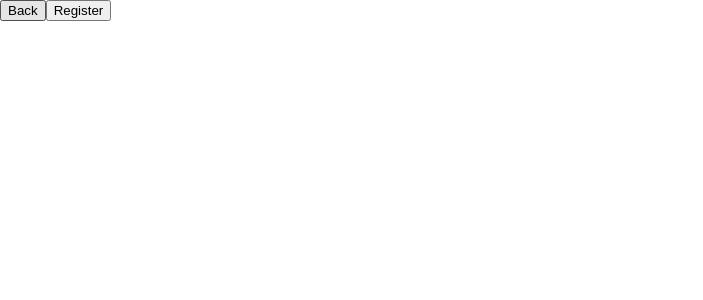
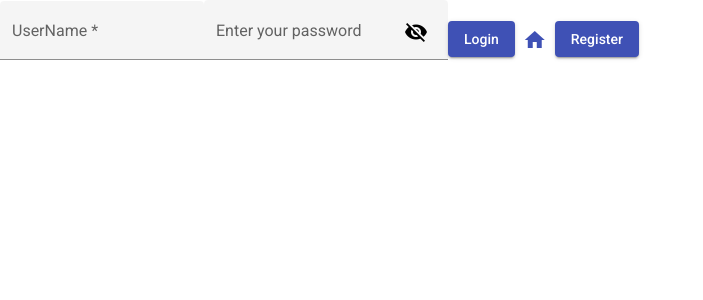
Before and after one commit to ajpulluvelil/pet_shop_ui, an Angular app: page /login in a window 1280 px wide. Shown: the top 300 px of the page, without its empty margins (0-703 px from the left). Built offline with nearby package versions, Linux system fonts and the light colour scheme.

Commit message:
PS-0001 - [WEB] Login form basic styles

```diff
--- a/src/app/app.module.ts
+++ b/src/app/app.module.ts
@@ -1,8 +1,15 @@
-import { NgModule } from '@angular/core';
+import { CUSTOM_ELEMENTS_SCHEMA, NgModule } from '@angular/core';
 import { BrowserModule } from '@angular/platform-browser';
 
 import { AppRoutingModule } from './app-routing.module';
 import { AppComponent } from './app.component';
+
+import { MatFormFieldModule, MAT_FORM_FIELD_DEFAULT_OPTIONS } from '@angular/material/form-field';
+import { BrowserAnimationsModule } from '@angular/platform-browser/animations';
+import { MatInputModule } from '@angular/material/input';
+import { MatRippleModule } from '@angular/material/core';
+import { FormsModule, ReactiveFormsModule } from '@angular/forms';
+import { MatButtonModule } from '@angular/material/button';
 
 @NgModule({
   declarations: [
@@ -10,9 +17,17 @@ import { AppComponent } from './app.component';
   ],
   imports: [
     BrowserModule,
-    AppRoutingModule
+    AppRoutingModule,
+    MatFormFieldModule,
+    BrowserAnimationsModule,
+    MatInputModule,
+    MatRippleModule,
+    ReactiveFormsModule,
+    FormsModule,
+    MatButtonModule
   ],
   providers: [],
-  bootstrap: [AppComponent]
+  bootstrap: [AppComponent],
+  schemas: [CUSTOM_ELEMENTS_SCHEMA]
 })
 export class AppModule { }
--- a/src/app/login-module/login.module.ts
+++ b/src/app/login-module/login.module.ts
@@ -1,10 +1,15 @@
-import { NgModule } from '@angular/core';
+import { CUSTOM_ELEMENTS_SCHEMA, NgModule } from '@angular/core';
 import { CommonModule } from '@angular/common';
 
 import { LoginRoutingModule } from './login-routing.module';
 import { UserRegistrationComponent } from './user-registration/user-registration.component';
 import { UserLoginComponent } from './user-login/user-login.component';
-
+import { MatFormFieldModule, MAT_FORM_FIELD_DEFAULT_OPTIONS } from '@angular/material/form-field';
+import { MatInputModule } from '@angular/material/input';
+import { MatRippleModule } from '@angular/material/core';
+import { FormsModule, ReactiveFormsModule } from '@angular/forms';
+import { MatIconModule } from '@angular/material/icon';
+import { MatButtonModule } from '@angular/material/button';
 
 @NgModule({
   declarations: [
@@ -13,7 +18,16 @@ import { UserLoginComponent } from './user-login/user-login.component';
   ],
   imports: [
     CommonModule,
-    LoginRoutingModule
-  ]
+    LoginRoutingModule,
+    MatFormFieldModule,
+    MatFormFieldModule,
+    MatInputModule,
+    MatRippleModule,
+    ReactiveFormsModule,
+    FormsModule,
+    MatIconModule,
+    MatButtonModule
+  ],
+  schemas: [CUSTOM_ELEMENTS_SCHEMA]
 })
 export class LoginModule { }
--- a/src/app/login-module/user-login/user-login.component.html
+++ b/src/app/login-module/user-login/user-login.component.html
@@ -1,6 +1,28 @@
-<div class="container">
-    <div class="form-container">
-        <button class="fall-back" (click)="publicSitRoute()">Back</button>
-        <button class="user-registration" (click)="userRegistration()">Register</button>
-    </div>
-</div>
+<form [formGroup]='loginForm' onsubmit="validateLogin()">
+    <mat-form-field class="example-full-width" appearance="fill">
+        <mat-label>UserName</mat-label>
+        <input matInput formControlName="userName" placeholder="Username">
+        <mat-error *ngIf="loginForm.controls.userName.hasError('required')">
+            Username is <strong>required</strong>
+        </mat-error>
+        <mat-error *ngIf="loginForm.controls.userName.hasError('minLegth')">
+            minLegth is <strong>required</strong>
+        </mat-error>
+    </mat-form-field>
+    <mat-form-field appearance="fill">
+        <mat-label>Enter your password</mat-label>
+        <input matInput [type]="hide ? 'password' : 'text'">
+        <button mat-icon-button matSuffix (click)="hide = !hide" [attr.aria-label]="'Hide password'"
+            [attr.aria-pressed]="hide">
+            <mat-icon>{{hide ? 'visibility_off' : 'visibility'}}</mat-icon>
+        </button>
+    </mat-form-field>
+    <button mat-raised-button color="primary">Login</button>
+
+    <button mat-icon-button type="submit" color="primary" (click)="publicSitRoute()">
+        <mat-icon>home</mat-icon>
+    </button>
+
+    <button mat-raised-button color="primary" (click)="userRegistration()">Register</button>
+
+</form>
--- a/src/app/login-module/user-login/user-login.component.ts
+++ b/src/app/login-module/user-login/user-login.component.ts
@@ -1,4 +1,5 @@
 import { Component, OnInit } from '@angular/core';
+import { FormControl, FormGroup, Validators } from '@angular/forms';
 import { Router } from '@angular/router';
 
 @Component({
@@ -7,6 +8,11 @@ import { Router } from '@angular/router';
   styleUrls: ['./user-login.component.css']
 })
 export class UserLoginComponent implements OnInit {
+
+  loginForm = new FormGroup({
+    userName: new FormControl('', [Validators.required, Validators.minLength(3)]),
+  });
+  hide = true;
 
   constructor(
     private router: Router
@@ -24,4 +30,8 @@ export class UserLoginComponent implements OnInit {
     this.router.navigate(['/public-sit']);
   }
 
+  validateLogin() {
+
+  }
+
 }
--- a/src/app/public-sit-module/public-sit-landing-page/public-sit-landing-page.component.css
+++ b/src/app/public-sit-module/public-sit-landing-page/public-sit-landing-page.component.css
@@ -54,3 +54,29 @@
     padding-bottom: 10px;
     color: rgb(218, 218, 219);
 }
+
+@media only screen and (max-width: 1366px) {
+    .content {
+        width: 100%;
+    }
+}
+
+@media only screen and (max-width: 836px) {
+    .content {
+        width: 100%;
+    }
+
+    .content-container {
+        padding: 100px;
+    }
+}
+
+@media only screen and (max-width: 636px) {
+    .content {
+        width: 100%;
+    }
+
+    .content-container {
+        padding: 100px;
+    }
+}
```
